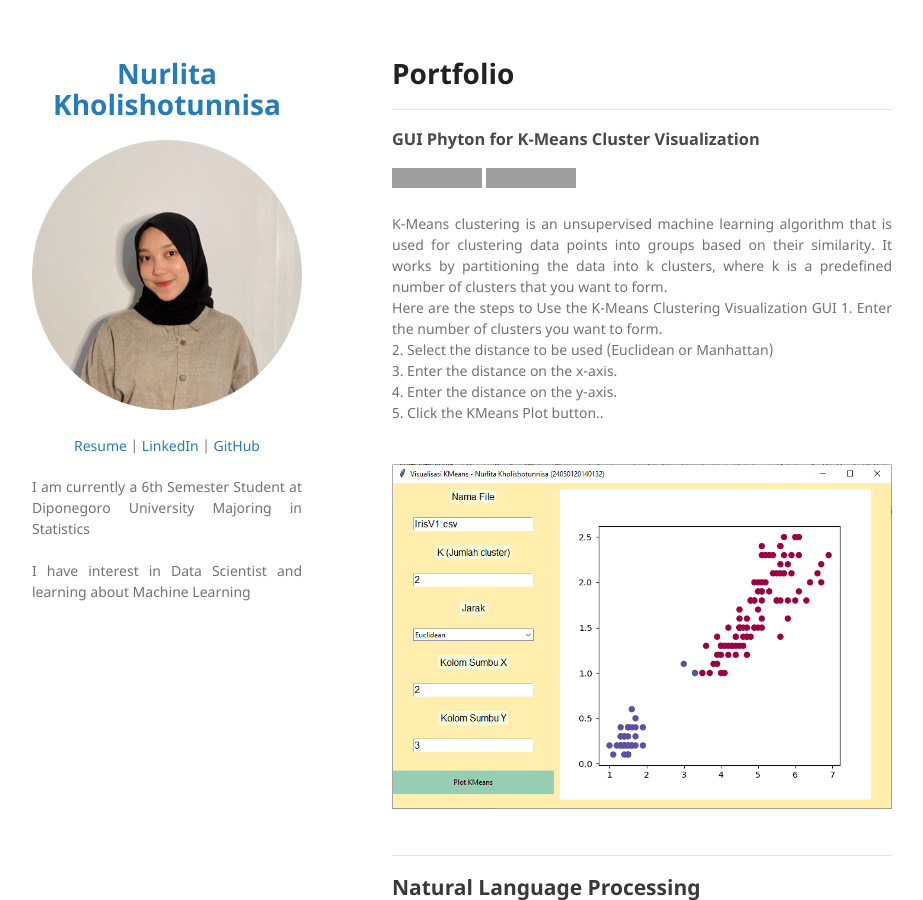
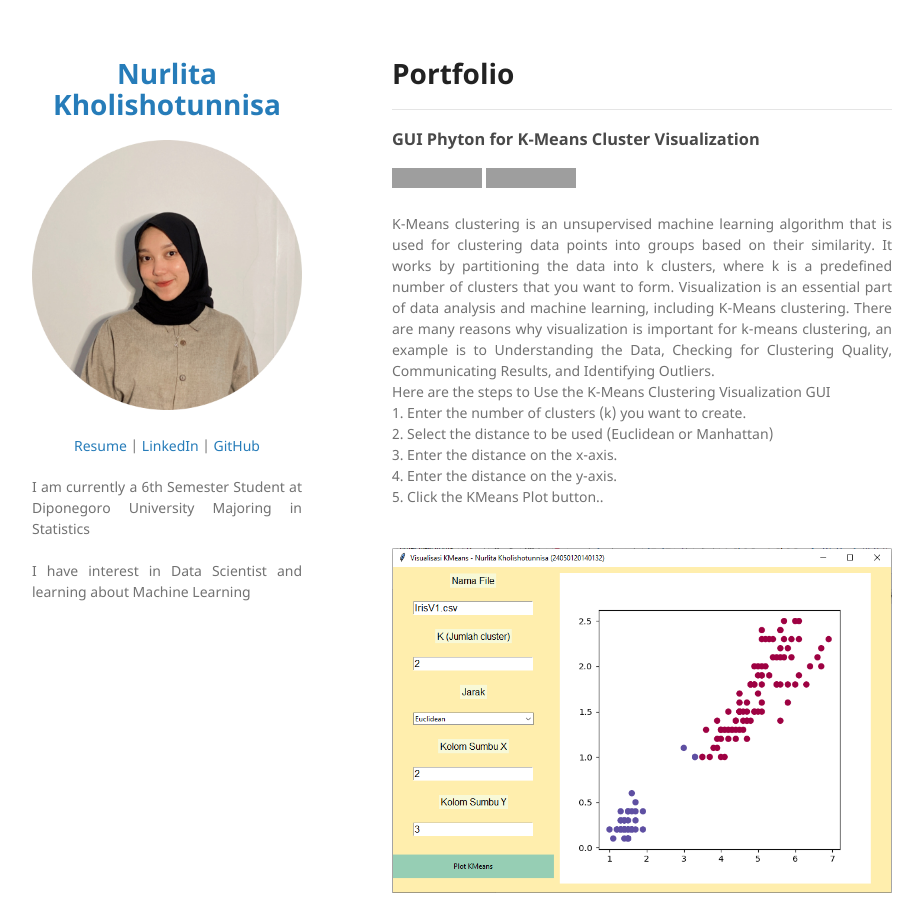
Before and after one commit to nurlitaakho/nurlitaakho.github.io, a Jekyll site: the page built from index.md, in a window 1280 px wide and 900 px high. Shown: the whole window, without its empty margins (178-1101 px from the left). Built offline with Jekyll 4.4.1, drawn with Linux system fonts in a browser that asks for light colours; our own code applies the rules of GitHub Pages for plain Markdown files; grey boxes are pictures that could not be loaded.

Commit message:
Update index.md

```diff
--- a/index.md
+++ b/index.md
@@ -3,12 +3,12 @@
 ### GUI Phyton for K-Means Cluster Visualization
 
 [![Open Notebook](https://img.shields.io/badge/Jupyter-Open_Notebook-orange?logo=Jupyter)](projects/Visualisasi K-Means.html)
-[![Open Research Poster](https://img.shields.io/badge/XLSX-Open%20Data-brightgreen)](pdf/bac2018.pdf)
+[![Open Research Poster](https://img.shields.io/badge/CSV-Open%20Data-brightgreen)](csv/irisV1.csv)
 
-<div style="text-align: justify">K-Means clustering is an unsupervised machine learning algorithm that is used for clustering data points into groups based on their similarity. It works by partitioning the data into k clusters, where k is a predefined number of clusters that you want to form.
+<div style="text-align: justify">K-Means clustering is an unsupervised machine learning algorithm that is used for clustering data points into groups based on their similarity. It works by partitioning the data into k clusters, where k is a predefined number of clusters that you want to form. Visualization is an essential part of data analysis and machine learning, including K-Means clustering. There are many reasons why visualization is important for k-means clustering, an example is to Understanding the Data, Checking for Clustering Quality, Communicating Results, and Identifying Outliers.
 <br>
-Here are the steps to Use the K-Means Clustering Visualization GUI
-1. Enter the number of clusters you want to form.<br>
+Here are the steps to Use the K-Means Clustering Visualization GUI<br>
+1. Enter the number of clusters (k) you want to create.<br>
 2. Select the distance to be used (Euclidean or Manhattan)<br>
 3. Enter the distance on the x-axis.<br>
 4. Enter the distance on the y-axis.<br>
```
